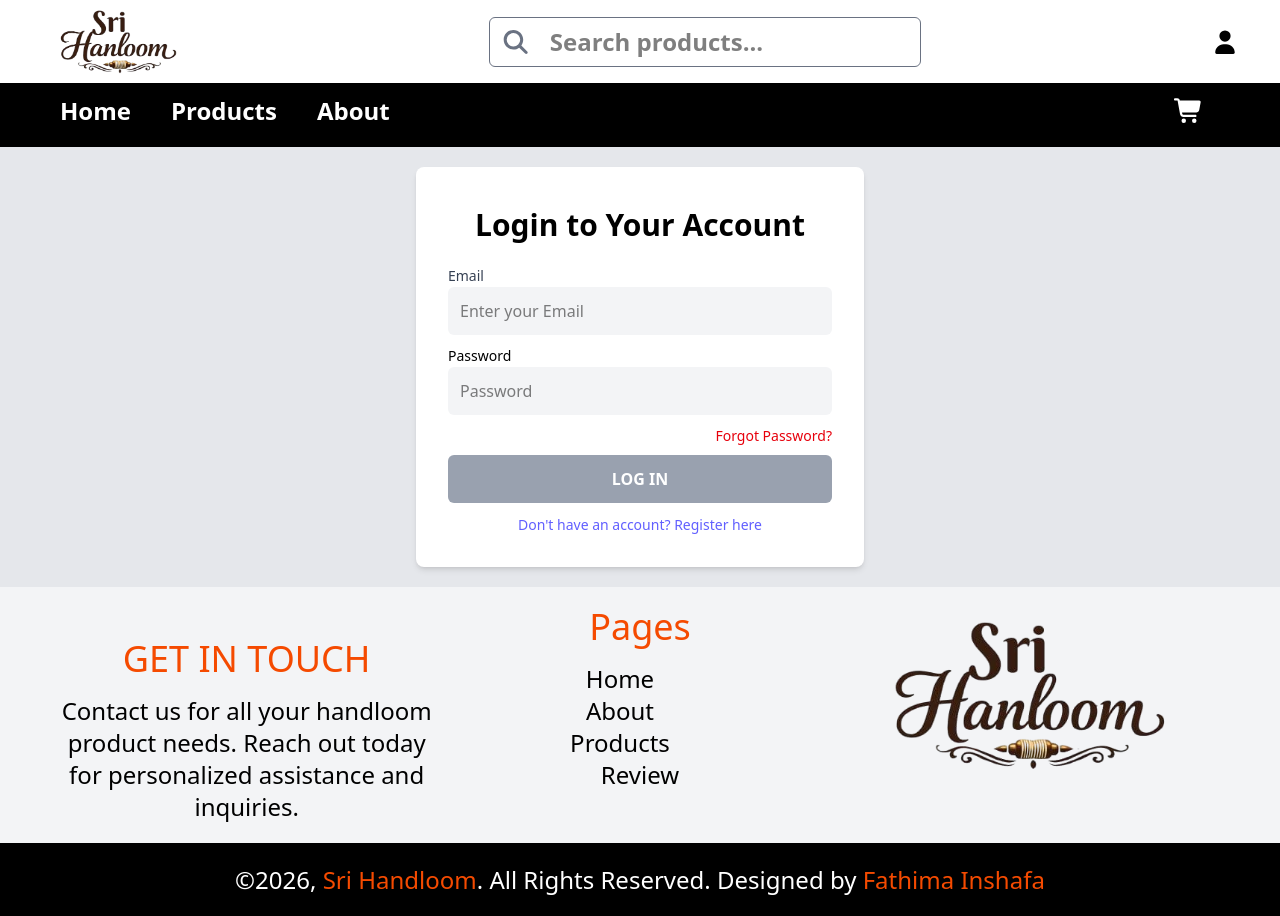
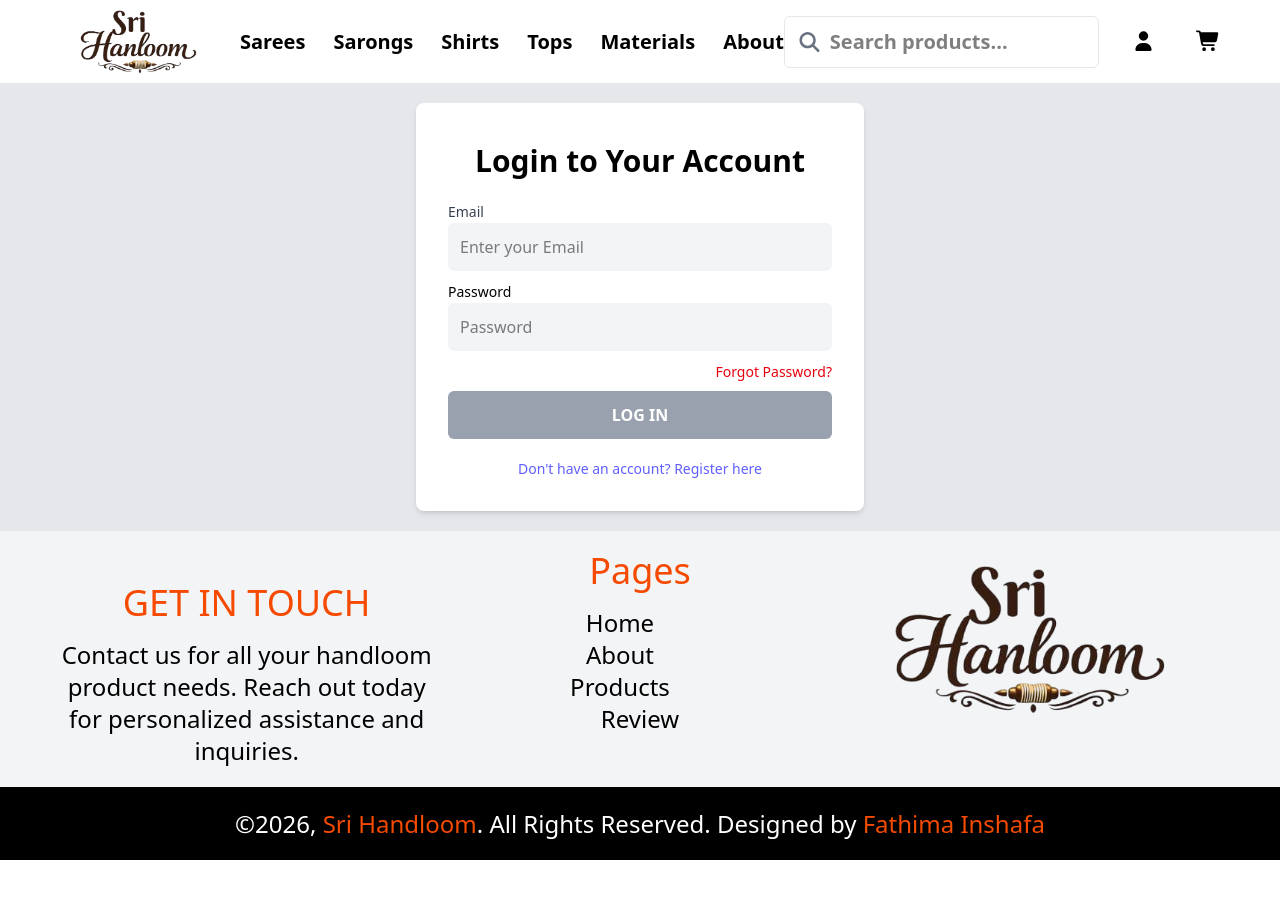
Before and after one commit to developerinshafa/Sri-handloom, a Next.js app: page /login in a window 1280 px wide. After the commit the page ends 860 px from the top, so only its background shows below. Built offline with nearby package versions, Linux system fonts and the light colour scheme.

Commit message:
login form update

```diff
--- a/next.config.mjs
+++ b/next.config.mjs
@@ -1,7 +1,16 @@
+import { fileURLToPath } from 'url';
+import { dirname, join } from 'path';
+
+const __filename = fileURLToPath(import.meta.url);
+const __dirname = dirname(__filename);
+
 /** @type {import('next').NextConfig} */
 const nextConfig = {
   /* config options here */
 
+  turbopack: {
+    root: __dirname,
+  },
   reactCompiler: true,
   images: {
     unoptimized: true,
--- a/package.json
+++ b/package.json
@@ -4,7 +4,7 @@
   "private": true,
   "scripts": {
 
-    "dev": "next dev",
+    "dev": "set NODE_OPTIONS=--max_old_space_size=4096 && next dev",
     "build": "next build",
     "start": "next start",
     "lint": "eslint"
--- a/src/app/header/Header.jsx
+++ b/src/app/header/Header.jsx
@@ -38,84 +38,67 @@ const Header = () => {
 
   return (
     <header className="sticky top-0 z-50">
-      <div className="flex justify-between items-center px-10 py-1 bg-white text-black font-semibold text-2xl">
+      <div className="flex justify-between items-center px-15 py-1 bg-white ">
         <img src="/Sri_Hanloom.png" alt="Logo" className="w-40" />
 
-        {/* 🔍 Search Bar */}
-        <div className="flex items-center border border-gray-500 rounded-md px-3 py-2 gap-2">
-          <FontAwesomeIcon icon={faSearch} className="text-gray-500" />
-
-          <input
-            type="text"
-            placeholder="  Search products..."
-            value={search}
-            onChange={(e) => setSearch(e.target.value)}
-            onKeyDown={(e) => {
-              if (e.key === "Enter") handleSearch();
-            }}
-            className="outline-none w-full"
-          />
-        </div>
-        {/* user */}
-        <UserMenu />
-      </div>
-
-      {/* Navbar section */}
-      <div className="flex items-center justify-between bg-black text-white px-5 py-2">
-        <nav className="w-full flex justify-between items-center px-10  pb-2 font-semibold text-2xl">
-          {/* <div>
-            <Link href="/all-categories" className="hover:text-orange-600">
-              All Categories
-            </Link>
-          </div> */}
-          <div className="space-x-10 ">
-            <Link
+        {/* Navbar section */}
+        <nav className="w-full flex justify-between items-center px-5 font-semibold text-xl">
+          <div className="space-x-7 ">
+            {/* <Link
               href="/"
               onClick={() => router.push("/")}
               className="hover:text-orange-400"
             >
               Home
-            </Link>
+            </Link> */}
 
-            <Link
+            {/* <Link
               href="/products"
               onClick={() => router.push("/products")}
               className="hover:text-orange-400"
             >
               Products
+            </Link> */}
+
+            <Link
+              href="/products/Sarees"
+              onClick={() => router.push("/products/Sarees")}
+              className="hover:text-orange-400"
+            >
+              Sarees
             </Link>
 
-            {/* <Link
+            <Link
               href="/products/Sarongs"
               onClick={() => router.push("/products/Sarongs")}
               className="hover:text-orange-400"
             >
               Sarongs
-            </Link> */}
+            </Link>
 
-            {/* <Link
+            <Link
               href="/products/Shirts"
               onClick={() => router.push("/products/Shirts")}
               className="hover:text-orange-400"
             >
               Shirts
-            </Link> */}
+            </Link>
 
-            {/* <Link
+            <Link
               href="/products/Tops"
               onClick={() => router.push("/products/Tops")}
               className="hover:text-orange-400"
             >
               Tops
-            </Link> */}
+            </Link>
 
-            {/* <Link
+            <Link
               href="/products/Materials"
               onClick={() => router.push("/products/Materials")}
               className="hover:text-orange-400"
             >
               Materials
-            </Link> */}
+            </Link>
 
             {/* <Link
               href="/products/handbags"
@@ -133,19 +116,33 @@ const Header = () => {
               About
             </Link>
           </div>
-          <div className="flex space-x-4">
+
+          {/* 🔍 Search Bar */}
+
+          <div className="flex space-x-8">
+            <div className="flex items-center border border-gray-200 rounded-md px-3 gap-2">
+              <FontAwesomeIcon icon={faSearch} className="text-gray-500" />
+
+              <input
+                type="text"
+                placeholder="Search products..."
+                value={search}
+                onChange={(e) => setSearch(e.target.value)}
+                onKeyDown={(e) => {
+                  if (e.key === "Enter") handleSearch();
+                }}
+                className="outline-none w-64  "
+              />
+            </div>
+
+            {/* user */}
+            <UserMenu />
+
             <Link href="/cart">
-              <button className=" text-white px-4 py-1 rounded-md cursor-pointer">
+              <button className=" text-black px-2 py-3 rounded-md cursor-pointer">
                 <FontAwesomeIcon icon={faCartShopping} />
               </button>
             </Link>
-            {/* <div>
-            <Link href="/dashboard">
-              <button className="bg-gray-400 text-white px-4 py-1 rounded-md cursor-pointer">
-                Admin
-              </button>
-            </Link>
-          </div> */}
           </div>
         </nav>
       </div>
--- a/src/app/header/UserMenu.jsx
+++ b/src/app/header/UserMenu.jsx
@@ -28,14 +28,14 @@ useEffect(() => {
       <div
         ref={ref}
         onClick={() => setOpen(!open)}
-        className="cursor-pointer "
+        className="cursor-pointer py-3"
       >
         <FontAwesomeIcon icon={faUser} />
       </div>
 
       {/* Dropdown */}
       {open && (
-        <div className="absolute right-0 mt-2 w-40 bg-white shadow-lg rounded-md py-2 z-50">
+        <div className="absolute right-0 bg-white shadow-lg rounded-md z-50">
 
           <Link href="/login">
             <p className="px-4 py-2 hover:bg-gray-100 cursor-pointer">
--- a/src/app/layout.jsx
+++ b/src/app/layout.jsx
@@ -20,7 +20,9 @@ export default function RootLayout({ children }) {
       <body className="min-h-full flex flex-col">
         <Header />
 
-        <main className="flex-1">{children}</main>
+        <main className="flex-1">
+          {children}
+          </main>
 
         <Footer />
       </body>
--- /dev/null
+++ b/src/app/login/LoginForm.jsx
@@ -0,0 +1,98 @@
+"use client";
+
+import { useRouter } from "next/navigation";
+import { useState } from "react";
+
+export default function LoginForm() {
+  const router = useRouter();
+
+  const [email, setEmail] = useState("");
+  const [password, setPassword] = useState("");
+
+  const handleLogin = async (e) => {
+    e.preventDefault();
+    try {
+      const response = await fetch("http://localhost:5000/login", {
+        method: "POST",
+        headers: {
+          "Content-Type": "application/json",
+        },
+        body: JSON.stringify({ email, password }),
+      });
+
+      const data = await response.json();
+
+      if (response.ok) {
+        alert(data.message);
+        localStorage.setItem("token", data.token);
+        localStorage.setItem("user", JSON.stringify({ email }));
+        router.push("/");
+      } else {
+        alert(data.error);
+      }
+    } catch (error) {
+      console.error("Error logging in:", error);
+      alert("Failed to login user.");
+    }
+  };
+
+  return (
+    <form className="space-y-2 " onSubmit={handleLogin}>
+      <label
+        htmlFor="email"
+        className="text-left text-sm font-medium text-gray-700"
+      >
+        Email
+      </label>
+      <input
+        type="email"
+        id="email"
+        placeholder="Enter your Email "
+        value={email}
+        onChange={(e) => setEmail(e.target.value)}
+        className="w-full p-3 rounded-md bg-gray-100 outline-none"
+        required
+      />
+
+      <label htmlFor="password" className="text-left text-sm font-medium">
+        Password
+      </label>
+      <input
+        type="password"
+        placeholder="Password"
+        required
+        value={password}
+        onChange={(e) => setPassword(e.target.value)}
+        className="w-full p-3 rounded-md bg-gray-100 outline-none"
+      />
+
+      {/* Forgot Password */}
+      <div className="text-right">
+        <a href="#" className="text-red-600 text-sm">
+          Forgot Password?
+        </a>
+      </div>
+
+      {/* Login Button */}
+      <button
+        type="submit"
+        disabled={!email || !password}
+        className={`w-full py-3 rounded-md text-white font-semibold cursor-pointer
+            ${
+              !email || !password
+                ? "bg-gray-400 cursor-not-allowed"
+                : "bg-blue-800 hover:bg-blue-900"
+            }
+          `}
+      >
+        LOG IN
+      </button>
+
+      <div className="p-3 text-center text-sm">
+        <a href="/register" className="text-indigo-500 hover:text-indigo-700 ">
+          Don&apos;t have an account? Register here
+        </a>
+      </div>
+    </form>
+  );
+}
--- a/src/app/login/page.jsx
+++ b/src/app/login/page.jsx
@@ -1,84 +1,17 @@
-"use client";
-
-import { useRouter } from "next/navigation";
-import { useState } from "react";
+import LoginForm from "./LoginForm";
 
 export default function LoginPage() {
-  const router = useRouter();
-
-  const [email, setEmail] = useState("");
-  const [password, setPassword] = useState("");
-
-  const handleLogin = () => {
-  if (!email || !password) {
-    alert("Please fill all fields");
-    return;
-  }
-
-  alert("Login Successful");
-
-  setTimeout(() => {
-    router.push("/");
-  }, 1000);
-};
 
   return (
     <div className=" flex items-center justify-center bg-gray-200 p-5">
       {/* Card */}
       <div className="bg-white rounded-lg shadow-md px-8 py-5 w-full max-w-md">
         {/* Title */}
-        <h1 className="text-3xl font-semibold text-center py-5">Login to Your Account</h1>
+        <h1 className="text-3xl font-semibold text-center py-5">
+          Login to Your Account
+        </h1>
 
-        {/* Form */}
-        <div className="space-y-2 ">
-          <label htmlFor="email" className="text-left text-sm font-medium text-gray-700">Email</label>
-          <input
-            type="email"
-            id="email"
-            placeholder="Enter your Email "
-            // value={email}
-            required
-            onChange={(e) => setEmail(e.target.value)}
-            className="w-full p-3 rounded-md bg-gray-100 outline-none"
-          />
-
-          <label htmlFor="password" className="text-left text-sm font-medium">Password</label>
-          <input
-            type="password"
-            placeholder="Password"
-            required
-            // value={password}
-            onChange={(e) => setPassword(e.target.value)}
-            className="w-full p-3 rounded-md bg-gray-100 outline-none"
-          />
-
-          {/* Forgot Password */}
-          <div className="text-right">
-            <a href="#" className="text-red-600 text-sm">
-              Forgot Password?
-            </a>
-          </div>
-
-          {/* Login Button */}
-          <button
-            onClick={handleLogin}
-            disabled={!email || !password}
-            className={`w-full py-3 rounded-md text-white font-semibold cursor-pointer
-            ${!email || !password
-            ? "bg-gray-400 cursor-not-allowed"
-            : "bg-blue-800 hover:bg-blue-900"}
-          `}
-          >
-          LOG IN
-        </button>
-        </div>
-
-        {/* Register */}
-        <div className="p-3 text-center text-sm">
-          <a href="/register" className="text-indigo-500 hover:text-indigo-700 ">
-          Don&apos;t have an account? Register here
-        </a>
-        </div>
+       <LoginForm />
 
       </div>
     </div>
--- a/src/app/page.js
+++ b/src/app/page.jsx
@@ -13,10 +13,18 @@ const images = [
 export default function Home() {
   const [current, setCurrent] = useState(0);
 
+  const [isLoggedIn, setIsLoggedIn] = useState(false);
+
   useEffect(() => {
     const slider = setInterval(() => {
       setCurrent((prev) => (prev + 1) % images.length);
     }, 6000);
+
+    // Check for user in localStorage (client-side only)
+    const user = localStorage.getItem("user");
+    if (user) {
+      setIsLoggedIn(true);
+    }
 
     return () => clearInterval(slider);
   }, []);
--- a/src/app/register/registerForm.jsx
+++ b/src/app/register/registerForm.jsx
@@ -8,27 +8,36 @@ export default function RegisterForm() {
   const [password, setPassword] = useState("");
   const [confirmPassword, setConfirmPassword] = useState("");
 
-  function submitLogin(e) {
+  async function submitLogin(e) {
     e.preventDefault();
 
-    // console.log("Registering user with data:", { name, email, password });
+    if (password !== confirmPassword) {
+      alert("Passwords do not match!");
+      return;
+    }
 
-    fetch("http://localhost:5000/register", {
+    try {
+      const response = await fetch("http://localhost:5000/register", {
         method: "POST",
         headers: {
           "Content-Type": "application/json",
         },
         body: JSON.stringify({ name, email, password }),
-    })
-      .then((response) => response.json())
-      .then((data) => {
+      });
+
+      const data = await response.json();
+
+      if (response.ok) {
         alert(data.message);
-        // console.log(data);
-      })
-
-      .catch((error) => {
+        // Redirect to login after successful registration
+        window.location.href = "/login";
+      } else {
+        alert(data.error || "Registration failed");
+      }
+    } catch (error) {
       console.error("Error registering user:", error);
-      });
+      alert("Failed to connect to server");
+    }
   }
 
   return (
```
Lines whose indentation alone changed are shown as unchanged.
